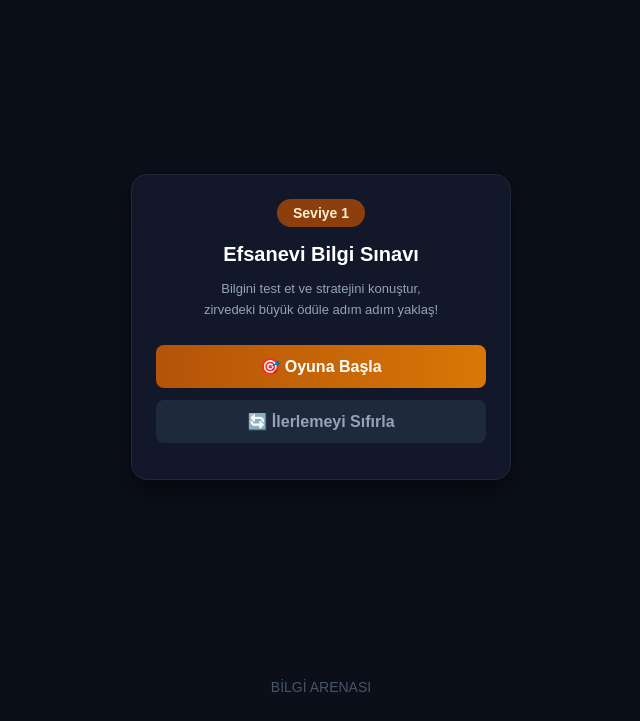
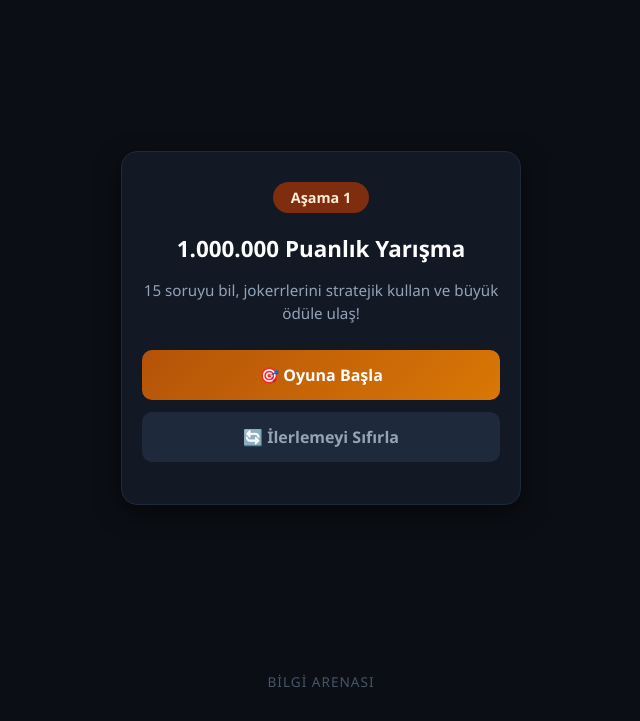
Before and after one commit to FatihKoc81/BilgiArenasi, a plain HTML site: page index.html in a window 1280 px wide. Shown: the part 79-800 px from the top of the page, without its empty margins (319-959 px from the left). Drawn offline with Linux system fonts and the light colour scheme.

Commit message:
Update index.html

```diff
--- a/index.html
+++ b/index.html
@@ -5,23 +5,22 @@
     <meta name="viewport" content="width=device-width, initial-scale=1.0">
     <title>Bilgi Arenası</title>
     <style>
-        html, body {
+        * {
+            box-sizing: border-box;
             margin: 0;
             padding: 0;
-            height: 100%;
-            background-color: #0b0f19;
-            color: #ffffff;
-            font-family: Arial, sans-serif;
+            font-family: 'Segoe UI', Tahoma, Geneva, Verdana, sans-serif;
         }
 
-        .page-container {
+        body {
+            background-color: #0b0e14;
+            color: #ffffff;
             display: flex;
             flex-direction: column;
+            align-items: center;
+            justify-content: space-between;
             min-height: 100vh;
-            padding: 16px;
-            box-sizing: border-box;
-            justify-content: space-between;
-            align-items: center;
+            padding: 20px 15px;
         }
 
         .header {
@@ -30,114 +29,104 @@
         }
 
         .header h1 {
-            font-size: 24px;
-            letter-spacing: 1px;
-            color: #ffffff;
-            margin: 0;
-        }
-
-        .content-area {
-            flex: 1;
+            font-size: 1.5rem;
+            color: #f39c12;
             display: flex;
+            align-items: center;
             justify-content: center;
-            align-items: center;
-            width: 100%;
+            gap: 8px;
         }
 
         .card {
+            background-color: #121824;
+            border: 1px solid #1f293d;
+            border-radius: 16px;
+            padding: 30px 20px;
             width: 100%;
-            max-width: 380px;
-            background: #121829;
-            border: 1px solid #1e293b;
-            border-radius: 16px;
-            padding: 24px;
+            max-width: 400px;
             text-align: center;
-            box-shadow: 0 10px 25px rgba(0,0,0,0.5);
-            box-sizing: border-box;
+            box-shadow: 0 8px 24px rgba(0, 0, 0, 0.5);
+            margin: auto 0;
         }
 
-        .badge {
+        .stage-badge {
+            background-color: #7f2d0f;
+            color: #ffedd5;
+            padding: 6px 18px;
+            border-radius: 20px;
+            font-size: 0.9rem;
+            font-weight: bold;
             display: inline-block;
-            background-color: #8c3f0d;
-            color: #ffedd5;
-            padding: 6px 16px;
-            border-radius: 20px;
-            font-size: 14px;
-            font-weight: bold;
-            margin-bottom: 16px;
+            margin-bottom: 20px;
         }
 
-        .card h2 {
-            font-size: 20px;
-            margin: 0 0 12px 0;
+        .title {
+            font-size: 1.4rem;
+            font-weight: bold;
+            margin-bottom: 15px;
         }
 
-        .card p {
-            font-size: 13px;
+        .description {
             color: #94a3b8;
-            margin-bottom: 24px;
-            line-height: 1.6;
-            text-align: center;
-            padding: 0 10px;
+            font-size: 0.95rem;
+            line-height: 1.5;
+            margin-bottom: 25px;
         }
 
         .btn {
             width: 100%;
-            padding: 12px;
+            padding: 14px;
             border: none;
-            border-radius: 8px;
-            font-size: 16px;
+            border-radius: 10px;
+            font-size: 1rem;
             font-weight: bold;
             cursor: pointer;
             margin-bottom: 12px;
+            display: flex;
+            align-items: center;
+            justify-content: center;
+            gap: 8px;
         }
 
-        .btn-primary {
-            background: linear-gradient(to right, #b45309, #d97706);
-            color: white;
+        .btn-start {
+            background: linear-gradient(135deg, #b45309, #d97706);
+            color: #ffffff;
         }
 
-        .btn-secondary {
+        .btn-reset {
             background-color: #1e293b;
             color: #94a3b8;
         }
 
         .footer {
-            text-align: center;
             color: #475569;
-            font-size: 14px;
+            font-size: 0.85rem;
+            letter-spacing: 1px;
             margin-bottom: 10px;
         }
     </style>
 </head>
 <body>
 
-    <div class="page-container">
-        <!-- Üst Başlık -->
-        <header class="header">
-            <h1>🧠 BİLGİ ARENASI</h1>
-        </header>
-
-        <!-- Ortalanan Ana Bölüm -->
-        <main class="content-area">
-            <div class="card">
-                <div class="badge">Seviye 1</div>
-                <h2>Efsanevi Bilgi Sınavı</h2>
-                <p>Bilgini test et ve stratejini konuştur,<br>zirvedeki büyük ödüle adım adım yaklaş!</p>
-
-                <!-- Orijinal buton ID'leri (JS dosyanızın doğrudan aradığı isimler) -->
-                <button id="start-btn" class="btn btn-primary">🎯 Oyuna Başla</button>
-                <button id="reset-btn" class="btn btn-secondary">🔄 İlerlemeyi Sıfırla</button>
-            </div>
-        </main>
-
-        <!-- Alt Bilgi -->
-        <footer class="footer">
-            BİLGİ ARENASI
-        </footer>
+    <div class="header">
+        <h1>🧠 BİLGİ ARENASI</h1>
     </div>
 
-    <!-- Sorular ve Oyun Mantığı Dosyası -->
+    <div class="card">
+        <div class="stage-badge">Aşama 1</div>
+        <div class="title">1.000.000 Puanlık Yarışma</div>
+        <div class="description">
+            15 soruyu bil, jokerrlerini stratejik kullan ve büyük ödüle ulaş!
+        </div>
+
+        <button id="start-btn" class="btn btn-start">🎯 Oyuna Başla</button>
+        <button id="reset-btn" class="btn btn-reset">🔄 İlerlemeyi Sıfırla</button>
+    </div>
+
+    <div class="footer">
+        BİLGİ ARENASI
+    </div>
+
     <script src="sorular.js"></script>
 </body>
 </html>
```
